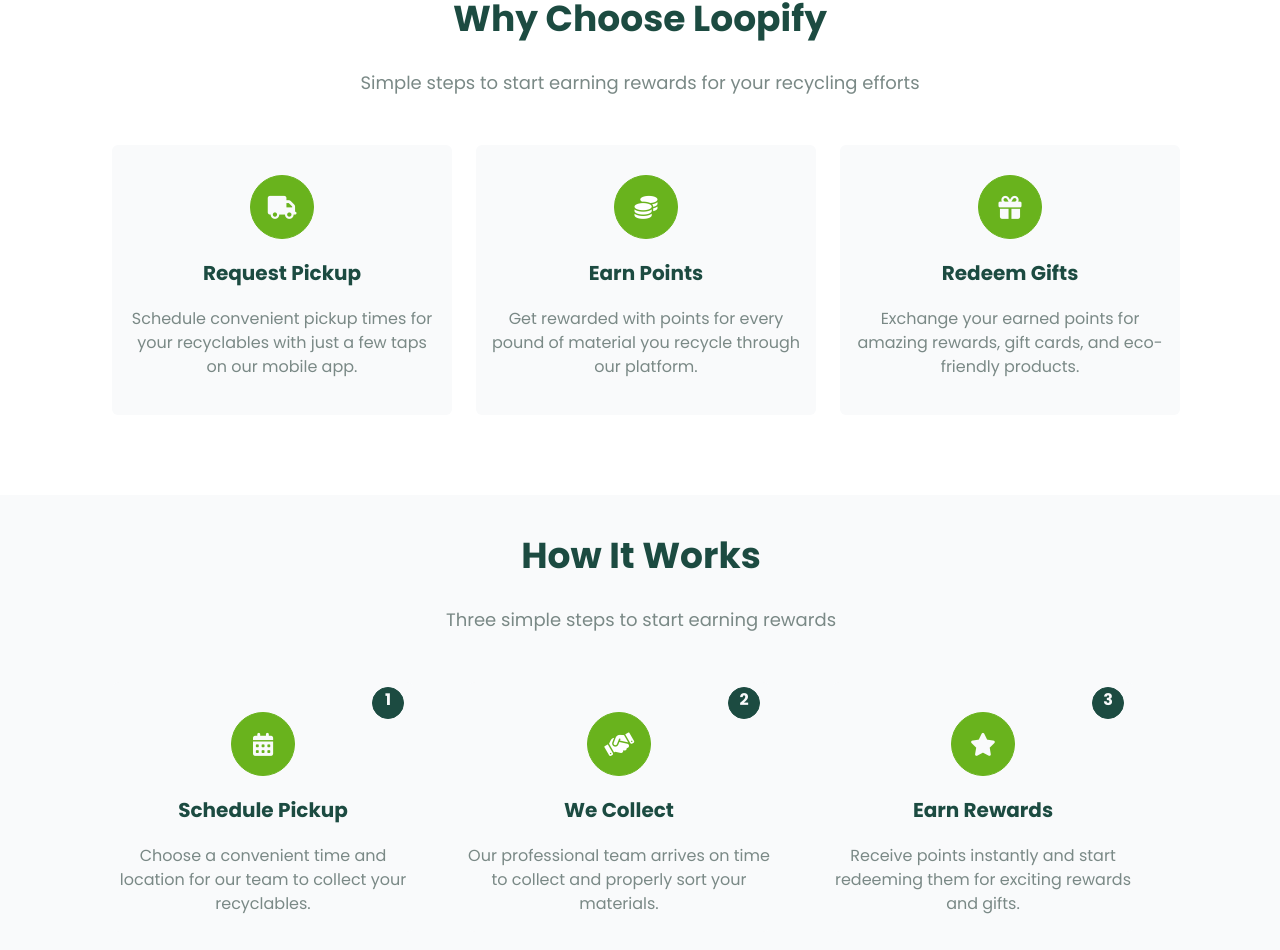
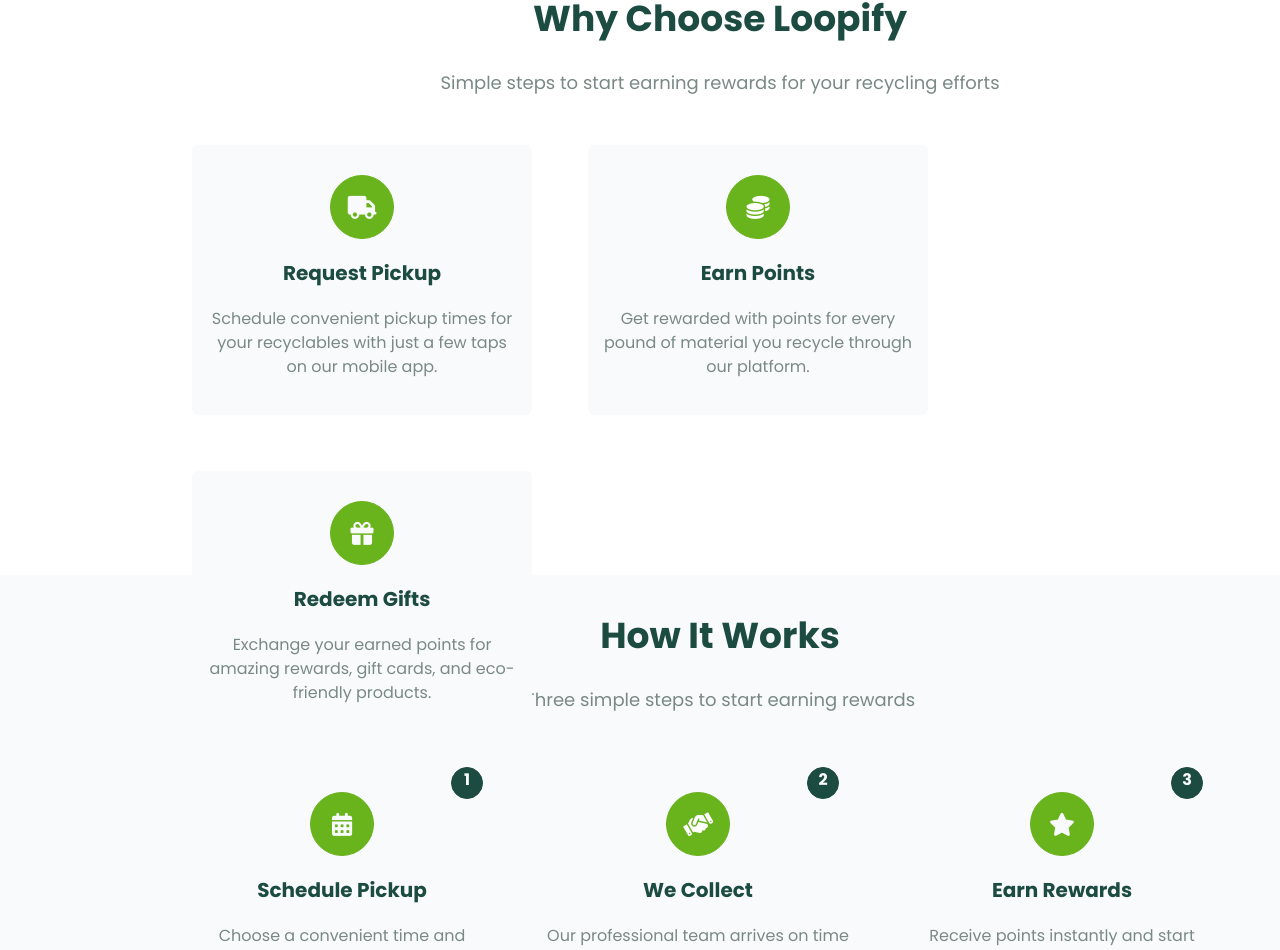
Before and after one commit to mina-maged123/loopify, an Angular app: page / in a window 1280 px wide. Shown: the part 781-1731 px from the top of the page. Built offline with nearby package versions, Linux system fonts and the light colour scheme.

Commit message:
update style

```diff
--- a/src/app/home/home.component.css
+++ b/src/app/home/home.component.css
@@ -88,6 +88,7 @@
   max-width: 1440px;
   width: 100%;
   overflow: hidden;
+  margin: auto;
 }
 
 .inside-section {
@@ -202,12 +203,18 @@
 top:772px;
 color:#FFFFFF;
 margin-top: 90px;
+    display: flex
+;
+    justify-content: center;
 
 }
 .box-section3, .box-section4{
  margin-left: 80px;
 }
-
+.section3 .gap-4
+ {
+    gap: 3.5rem !important;
+}
 .inside-section3, .inside-section4{
   width: 1280px;
   height: 416px;
@@ -287,6 +294,9 @@
 background-color:#F9FAFB;
 margin-top: -80px;
 border: 1px solid #F9FAFB;
+    display: flex
+;margin: auto;
+    justify-content: center;
 }
 
 .circle-number{
```
Also changed, not shown: 1 other file (tests, documents, lock files or other folders).
